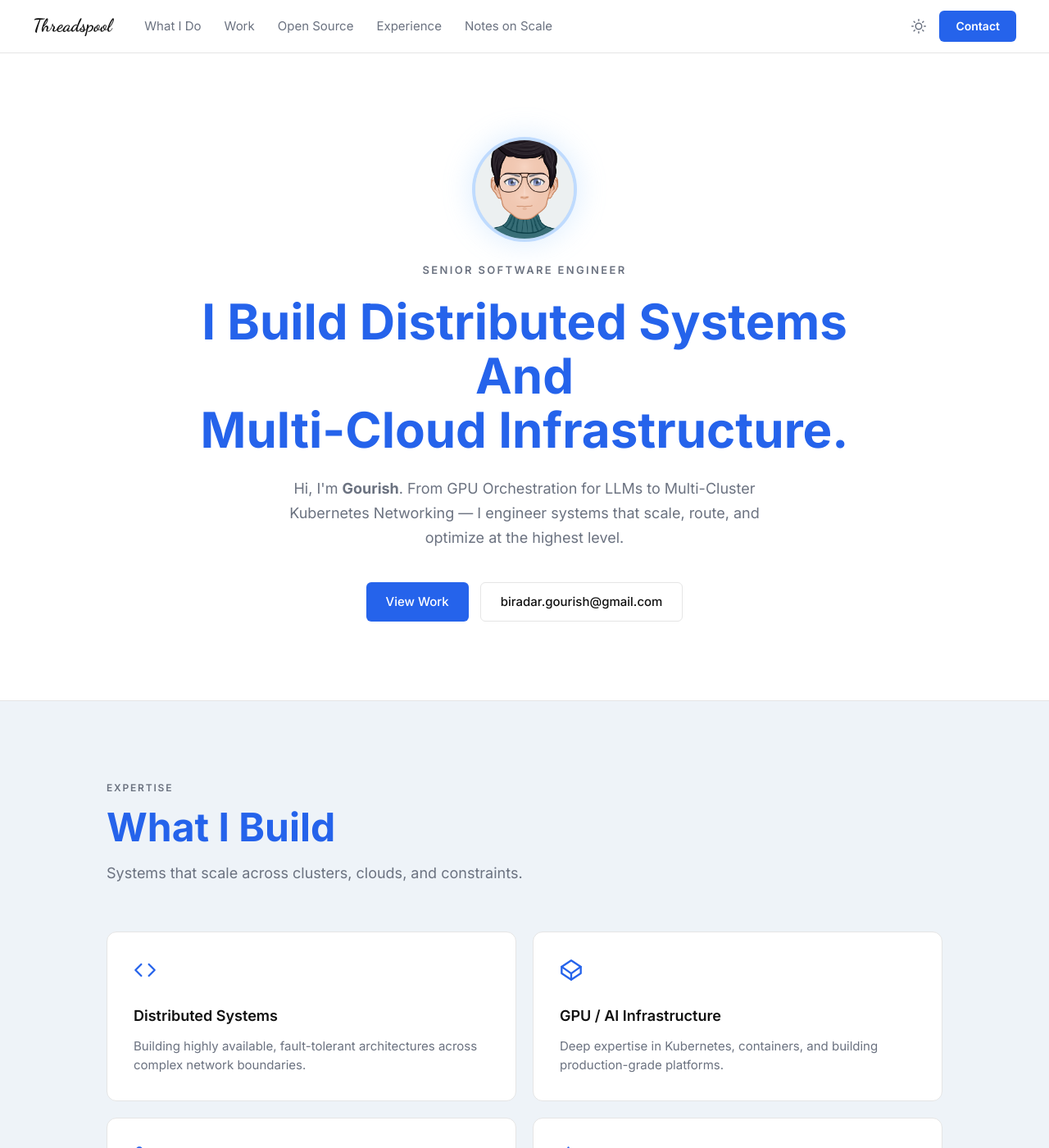
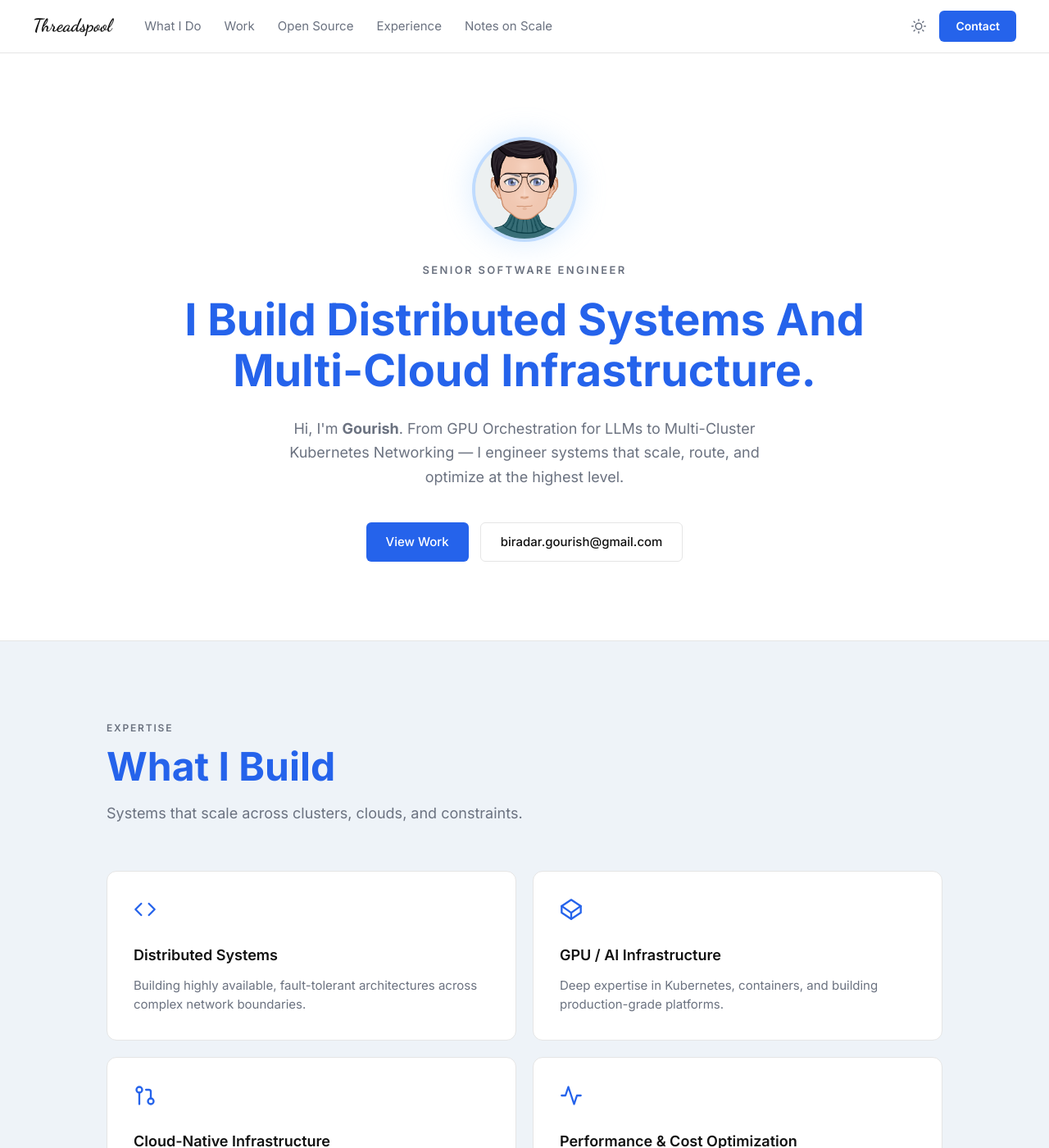
Before and after one commit to gourishbiradar/gourishbiradar.github.io, a Jekyll site: the page built from index.markdown, in a window 1280 px wide and 1400 px high. Shown: the whole window at 82% size. Built offline with Jekyll 4.4.1, drawn with Linux system fonts in a browser that asks for light colours.

Commit message:
fix: hero headline wraps to 2 lines instead of orphaned 3-line break
Widened h1 max-width (800→1000px) and reduced font-size (60→54px) so
"I Build Distributed Systems And" fits on one line with the <br> landing
cleanly before "Multi-Cloud Infrastructure."

Co-Authored-By: Claude Sonnet 4.6 <noreply@anthropic.com>

```diff
--- a/assets/css/main.css
+++ b/assets/css/main.css
@@ -241,12 +241,12 @@ nav {
 }
 
 .hero h1 {
-  font-size: 60px;
+  font-size: 54px;
   font-weight: 700;
-  line-height: 1.1;
+  line-height: 1.15;
   margin-bottom: 24px;
   color: var(--accent);
-  max-width: 800px;
+  max-width: 1000px;
 }
 
 .hero .tagline {
```
